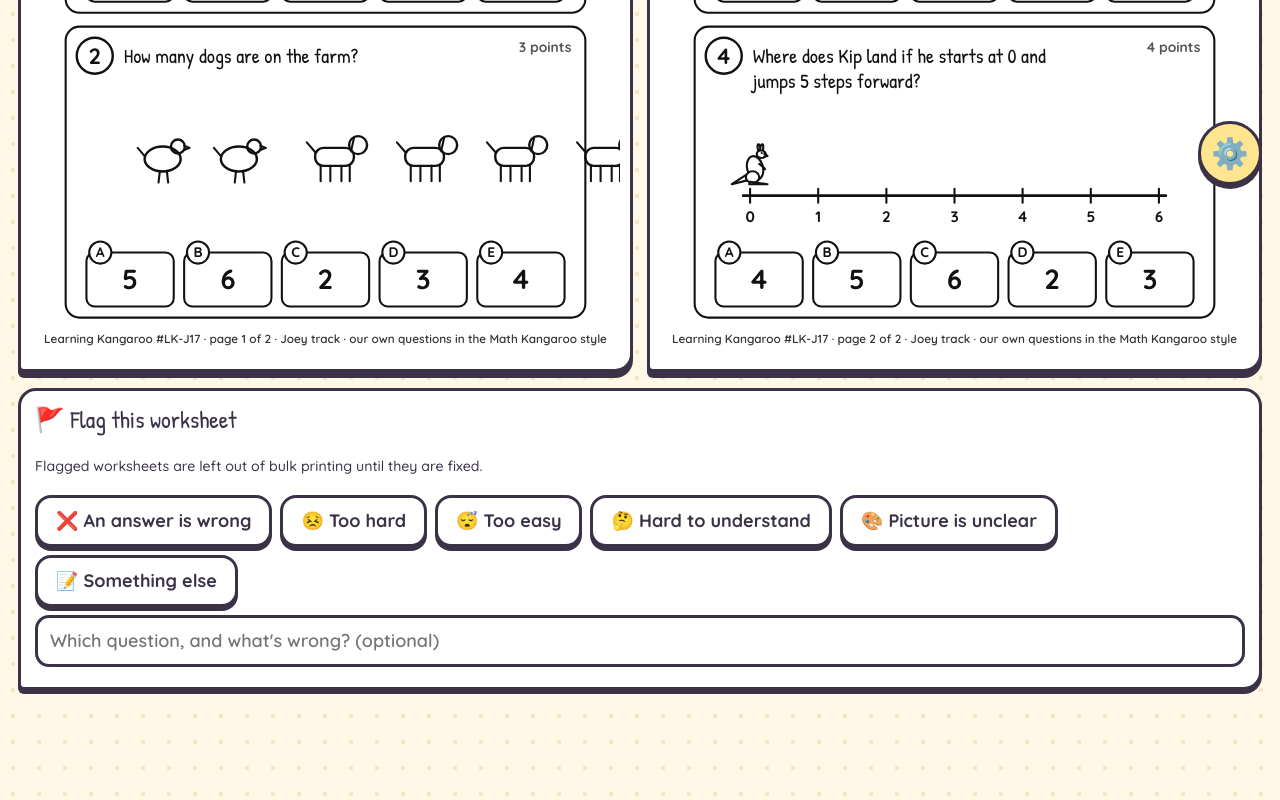
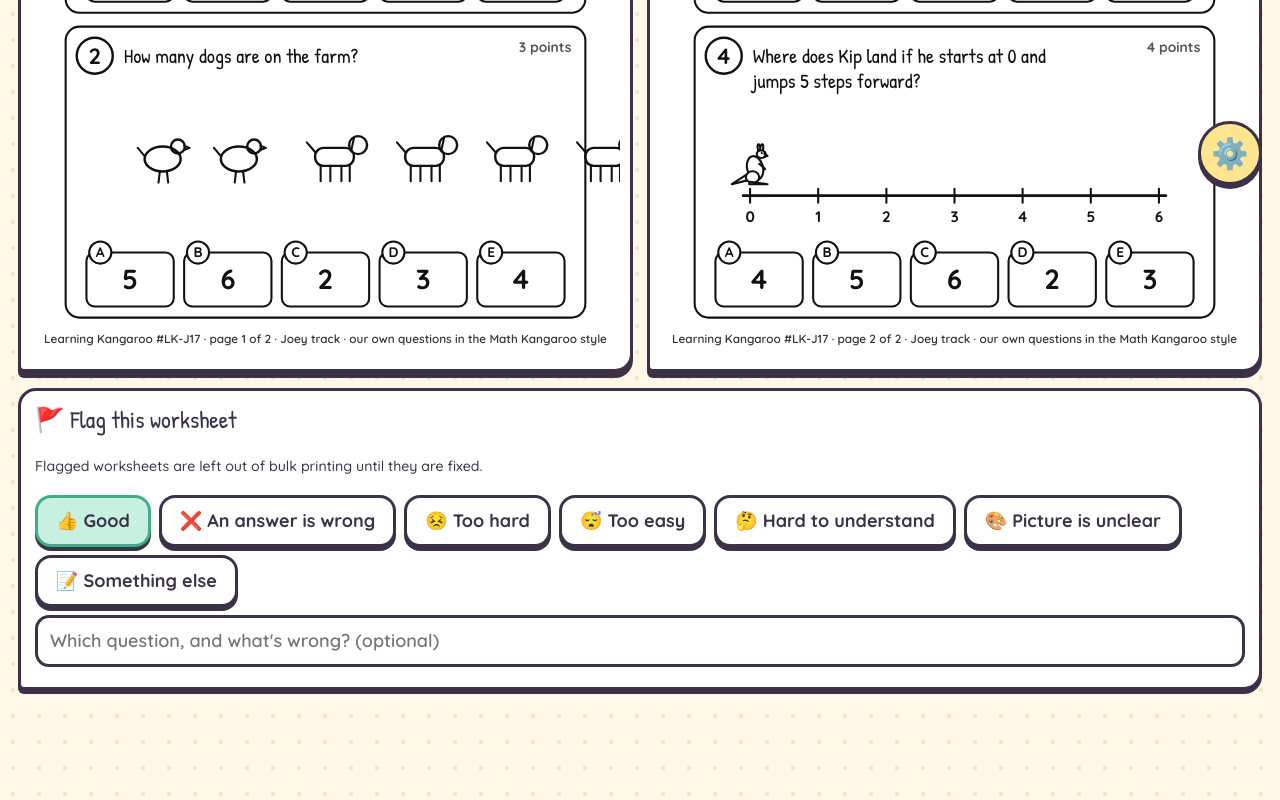
Before and after one commit to ShimmyCane/Learning-Kangaroo, a plain HTML site: page sheet.html in a window 1280 px wide. Shown: the part 597-1397 px from the top of the page. Drawn offline with nearby package versions, Linux system fonts and the light colour scheme.

Commit message:
Add a green Good flag to worksheets
Good marks the sheet kept (status kept), so it is not left out of bulk printing.

Session: https://claude.ai/code/session_013zgJjj9rcVSzYQmPoDYVeE

```diff
--- a/js/bank.js
+++ b/js/bank.js
@@ -16,7 +16,7 @@
   };
   const viewOf = param => (param === "archive" || VIEWS[param] || LEVELS[param]) ? param : "current";
   const find = code => every().find(s => s.code === String(code || "").toUpperCase().replace(/^LK-/, "")) || null;
-  const REASONS = [["wrong", "❌ An answer is wrong"], ["hard", "😣 Too hard"], ["easy", "😴 Too easy"], ["unclear", "🤔 Hard to understand"], ["ugly", "🎨 Picture is unclear"], ["other", "📝 Something else"]];
+  const REASONS = [["good", "👍 Good"], ["wrong", "❌ An answer is wrong"], ["hard", "😣 Too hard"], ["easy", "😴 Too easy"], ["unclear", "🤔 Hard to understand"], ["ugly", "🎨 Picture is unclear"], ["other", "📝 Something else"]];
   const WHO = { J: "younger", R: "older", W: "older", F: "older", B: "older" };
   root.BANK = { sheets, find, viewOf, LEVELS, REASONS, WHO };
 })(window);
--- a/sheet.html
+++ b/sheet.html
@@ -14,6 +14,7 @@
   .panel { background: #fff; border: var(--line); border-radius: 18px 18px 18px 6px; box-shadow: var(--pop); padding: 12px 14px; margin-top: 16px; }
   .panel h3 { font: 24px var(--hand); margin: 0 0 6px; }
   .reasons { display: flex; flex-wrap: wrap; gap: 8px; }
+  .reasons .btn[data-reason="good"] { background: var(--mint); border-color: var(--mint-dark); }
 </style>
 </head>
 <body>
@@ -64,7 +65,7 @@
       document.getElementById("flagState").innerHTML = flag ? `<b>🚩 Flagged: ${esc((BANK.REASONS.find(x => x[0] === flag.reason) || [, flag.reason])[1])}</b>${flag.note ? " · " + esc(flag.note) : ""}` : "<small>Flagged worksheets are left out of bulk printing until they are fixed.</small>";
       document.getElementById("unflag").hidden = !flag;
     }
-    document.getElementById("reasons").addEventListener("click", e => { const b = e.target.closest("[data-reason]"); if (b) APP.addReview({ code: s.code, kind: "flag", reason: b.dataset.reason, note: document.getElementById("flagNote").value.trim() }); });
+    document.getElementById("reasons").addEventListener("click", e => { const b = e.target.closest("[data-reason]"); if (!b) return; APP.addReview({ code: s.code, kind: "flag", reason: b.dataset.reason, note: document.getElementById("flagNote").value.trim() }); if (b.dataset.reason === "good") APP.resolveFlag(s.code, "kept", "marked good"); });
     document.getElementById("unflag").addEventListener("click", () => APP.resolveFlag(s.code, "kept", "fine on a second look"));
     APP.onReviews = render;
     render();
```
